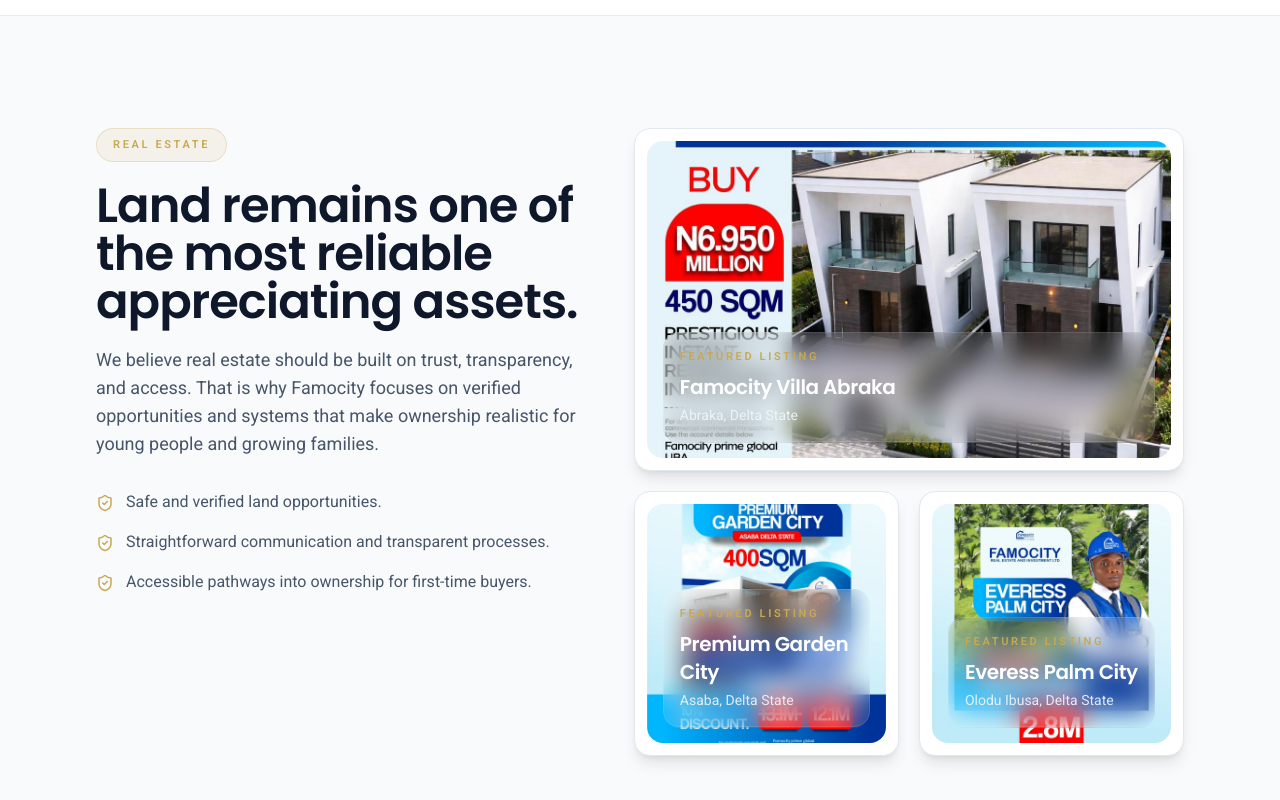
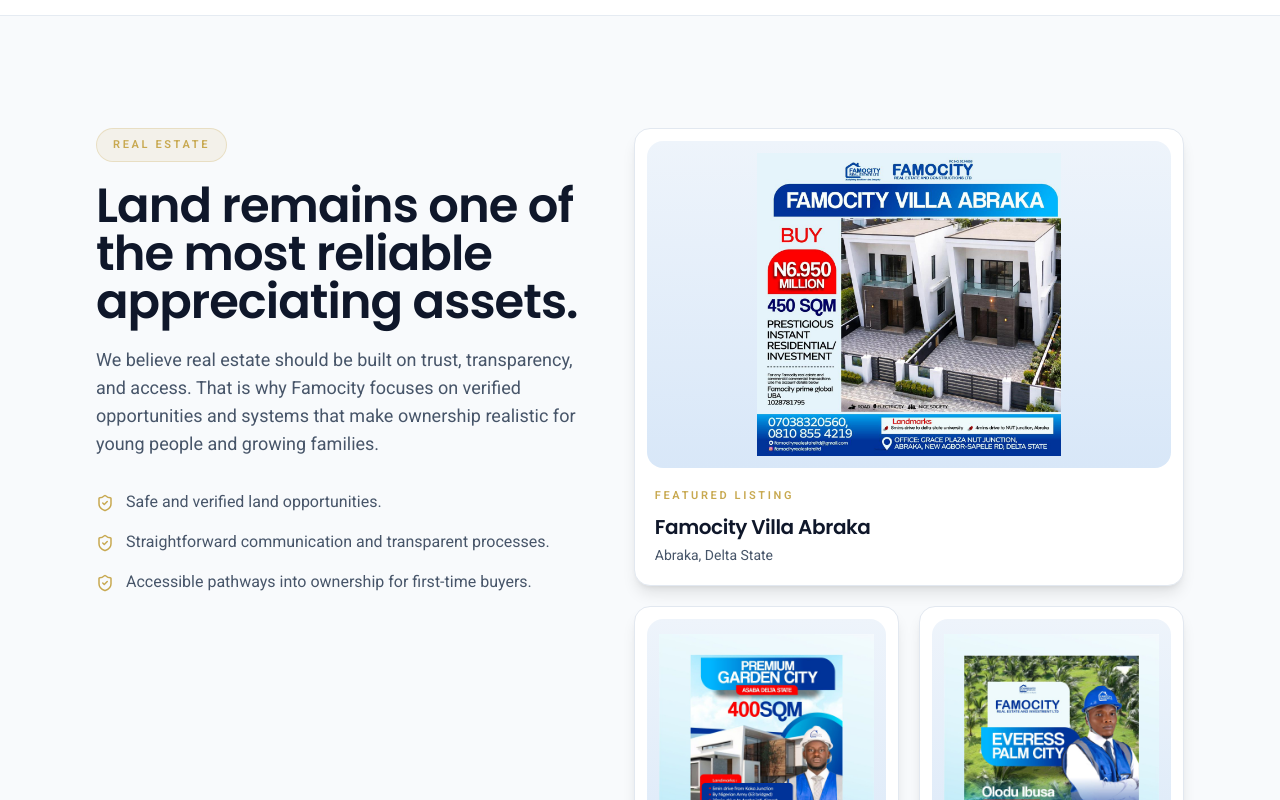
Before and after one commit to Greenelray/famocitygroup-website, a Next.js app: page / in a window 1280 px wide. Shown: the part 5080-5880 px from the top of the page. Built offline with nearby package versions, Linux system fonts and the light colour scheme.

Commit message:
Add property image lightbox and update real estate section

```diff
--- a/app/page.tsx
+++ b/app/page.tsx
@@ -22,6 +22,7 @@
 import { ContactForm } from "@/components/contact-form";
 import { Footer } from "@/components/footer";
 import { Navbar } from "@/components/navbar";
+import { PropertyGallery } from "@/components/property-gallery";
 import { Reveal } from "@/components/reveal";
 
 const stats = [
@@ -390,35 +391,7 @@
             </div>
           </Reveal>
 
-          <div className="grid gap-5 sm:grid-cols-2">
-            {propertyImages.map((image, index) => (
-              <Reveal
-                key={image.alt}
-                delay={0.08 * index}
-                className={index === 0 ? "sm:col-span-2" : undefined}
-              >
-                <div className={`glass-card overflow-hidden p-3 ${index === 0 ? "aspect-[16/10]" : "aspect-square"}`}>
-                  <div className="relative h-full overflow-hidden rounded-2xl">
-                    <Image
-                      src={image.src}
-                      alt={image.alt}
-                      fill
-                      className="object-cover transition duration-500 hover:scale-105"
-                      sizes="(max-width: 640px) 100vw, (max-width: 1024px) 50vw, 30vw"
-                    />
-                    <div className="absolute inset-0 bg-gradient-to-t from-[#061326]/88 via-[#061326]/18 to-transparent" />
-                    <div className="absolute inset-x-4 bottom-4 rounded-2xl border border-white/10 bg-white/10 p-4 text-white backdrop-blur-md">
-                      <p className="text-[11px] font-semibold uppercase tracking-[0.24em] text-[#c8a951]">
-                        Featured Listing
-                      </p>
-                      <h3 className="mt-2 text-lg font-semibold sm:text-xl">{image.title}</h3>
-                      <p className="mt-1 text-sm text-slate-100/90">{image.location}</p>
-                    </div>
-                  </div>
-                </div>
-              </Reveal>
-            ))}
-          </div>
+          <PropertyGallery images={propertyImages} />
         </div>
       </section>
 
--- /dev/null
+++ b/components/property-gallery.tsx
@@ -0,0 +1,119 @@
+"use client";
+
+import Image from "next/image";
+import { X } from "lucide-react";
+import { useEffect, useState } from "react";
+import { Reveal } from "@/components/reveal";
+
+type PropertyImage = {
+  src: string;
+  alt: string;
+  title: string;
+  location: string;
+};
+
+type PropertyGalleryProps = {
+  images: PropertyImage[];
+};
+
+export function PropertyGallery({ images }: PropertyGalleryProps) {
+  const [activeImage, setActiveImage] = useState<PropertyImage | null>(null);
+
+  useEffect(() => {
+    if (!activeImage) {
+      return;
+    }
+
+    const onKeyDown = (event: KeyboardEvent) => {
+      if (event.key === "Escape") {
+        setActiveImage(null);
+      }
+    };
+
+    window.addEventListener("keydown", onKeyDown);
+    return () => window.removeEventListener("keydown", onKeyDown);
+  }, [activeImage]);
+
+  return (
+    <>
+      <div className="grid auto-rows-fr gap-5 sm:grid-cols-2">
+        {images.map((image, index) => (
+          <Reveal
+            key={image.alt}
+            delay={0.08 * index}
+            className={index === 0 ? "sm:col-span-2" : undefined}
+          >
+            <div className="glass-card h-full overflow-hidden p-3">
+              <button
+                type="button"
+                onClick={() => setActiveImage(image)}
+                className={`group relative block w-full overflow-hidden rounded-2xl bg-[linear-gradient(180deg,#eef4fb_0%,#d8e7f8_100%)] text-left ${
+                  index === 0 ? "aspect-[16/10]" : "aspect-[4/5]"
+                }`}
+                aria-label={`Open ${image.title}`}
+              >
+                <Image
+                  src={image.src}
+                  alt={image.alt}
+                  fill
+                  className="object-contain p-3 transition duration-500 group-hover:scale-[1.02]"
+                  sizes="(max-width: 640px) 100vw, (max-width: 1024px) 50vw, 30vw"
+                />
+              </button>
+              <div className="px-2 pb-2 pt-5">
+                <p className="text-[11px] font-semibold uppercase tracking-[0.24em] text-[#c8a951]">
+                  Featured Listing
+                </p>
+                <h3 className="mt-2 text-lg font-semibold text-slate-900 sm:text-xl">{image.title}</h3>
+                <p className="mt-1 text-sm text-slate-600">{image.location}</p>
+              </div>
+            </div>
+          </Reveal>
+        ))}
+      </div>
+
+      {activeImage ? (
+        <div
+          className="fixed inset-0 z-[90] flex items-center justify-center bg-[#061326]/88 p-4 backdrop-blur-sm"
+          onClick={() => setActiveImage(null)}
+          role="dialog"
+          aria-modal="true"
+          aria-label={activeImage.title}
+        >
+          <div
+            className="relative w-full max-w-5xl rounded-[2rem] bg-white p-3 shadow-[0_30px_80px_rgba(0,0,0,0.35)] sm:p-4"
+            onClick={(event) => event.stopPropagation()}
+          >
+            <button
+              type="button"
+              onClick={() => setActiveImage(null)}
+              className="absolute right-4 top-4 z-10 inline-flex h-11 w-11 items-center justify-center rounded-full bg-[#0b1f3a] text-white shadow-lg transition hover:bg-[#102848]"
+              aria-label="Close image"
+            >
+              <X size={18} />
+            </button>
+
+            <div className="relative aspect-[4/3] overflow-hidden rounded-[1.5rem] bg-[linear-gradient(180deg,#eef4fb_0%,#d8e7f8_100%)]">
+              <Image
+                src={activeImage.src}
+                alt={activeImage.alt}
+                fill
+                className="object-contain p-4 sm:p-6"
+                sizes="90vw"
+                priority
+              />
+            </div>
+
+            <div className="px-3 pb-2 pt-5 sm:px-4">
+              <p className="text-[11px] font-semibold uppercase tracking-[0.24em] text-[#c8a951]">
+                Featured Listing
+              </p>
+              <h3 className="mt-2 text-xl font-semibold text-slate-900 sm:text-2xl">{activeImage.title}</h3>
+              <p className="mt-1 text-sm text-slate-600 sm:text-base">{activeImage.location}</p>
+            </div>
+          </div>
+        </div>
+      ) : null}
+    </>
+  );
+}
--- a/tsconfig.json
+++ b/tsconfig.json
@@ -36,6 +36,7 @@
     ".next/dev/types/**/*.ts"
   ],
   "exclude": [
-    "node_modules"
+    "node_modules",
+    ".next/dev"
   ]
 }
```
